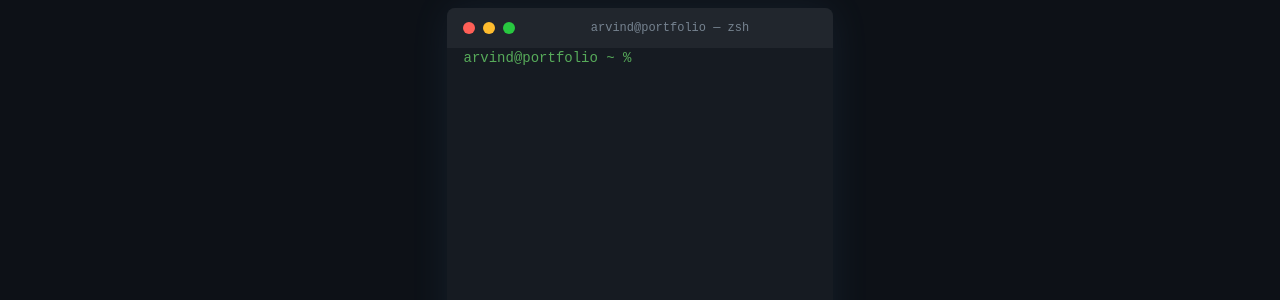
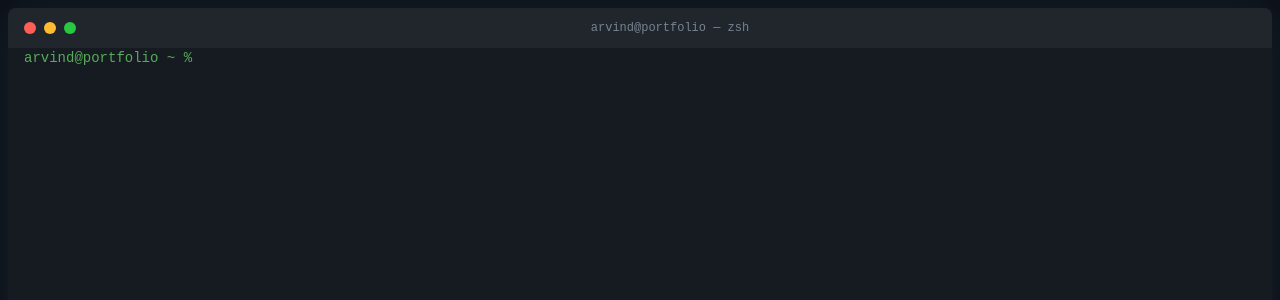
Before and after one commit to xf4c70r/ArvinOS_Terminal, a React app in the folder portfolio/: page / in a window 1280 px wide. Shown: the top 300 px of the page. Built offline with nearby package versions, Linux system fonts and the light colour scheme; the HTML template or start-up script is replaced by a standard one.

Commit message:
removed div

```diff
--- a/portfolio/src/App.jsx
+++ b/portfolio/src/App.jsx
@@ -2,10 +2,7 @@
 
 function App() {
   return (
-    <div className="min-h-screen bg-[#0d1117] flex items-center justify-center">
-      {/* <p className="text-[#cdd9e5] font-mono">Terminal loading...</p> */}
       <Terminal />
-    </div>
   )
 }
 
```
